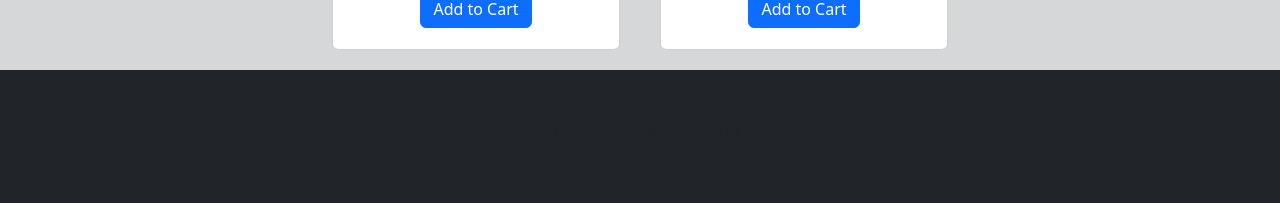
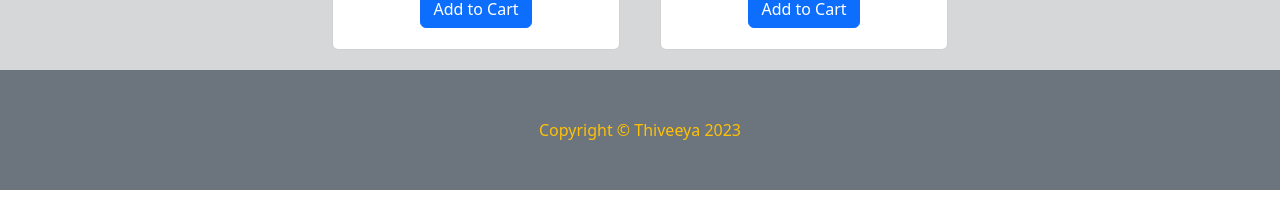
Before and after one commit to Thiveeya/day24task, a React (Create React App) app: page / in a window 1280 px wide. Shown: the part 1681-1884 px from the top of the page. Built offline with nearby package versions, Linux system fonts and the light colour scheme.

Commit message:
day 24-modify

```diff
--- a/src/App.js
+++ b/src/App.js
@@ -175,9 +175,9 @@ function App() {
         )}
       </div>
 
-      <footer className="py-5 bg-dark">
+      <footer className="py-5 bg-secondary">
         <div className="container">
-          <p classname="m-0 text-center text-white">
+          <p class="m-0 text-center  text-warning">
             Copyright &copy; Thiveeya <span>2023</span>
           </p>
         </div>
```
